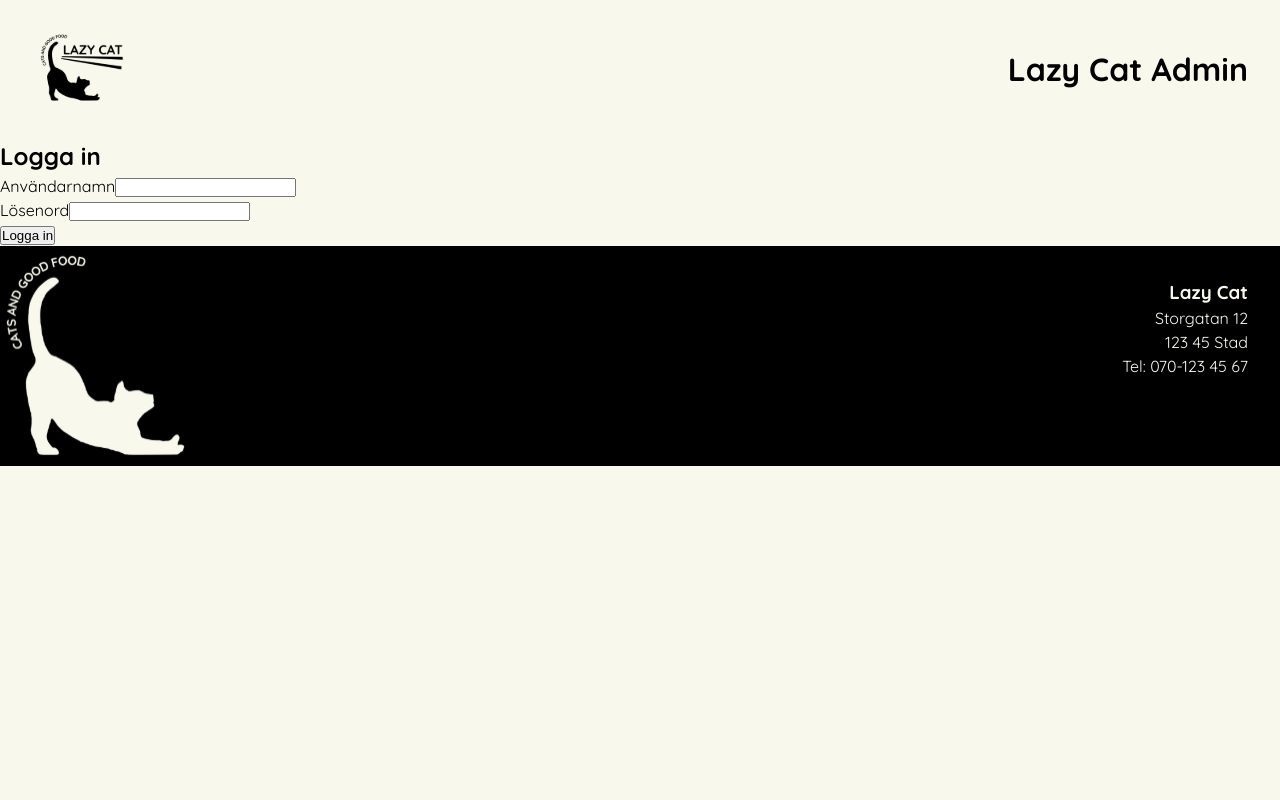
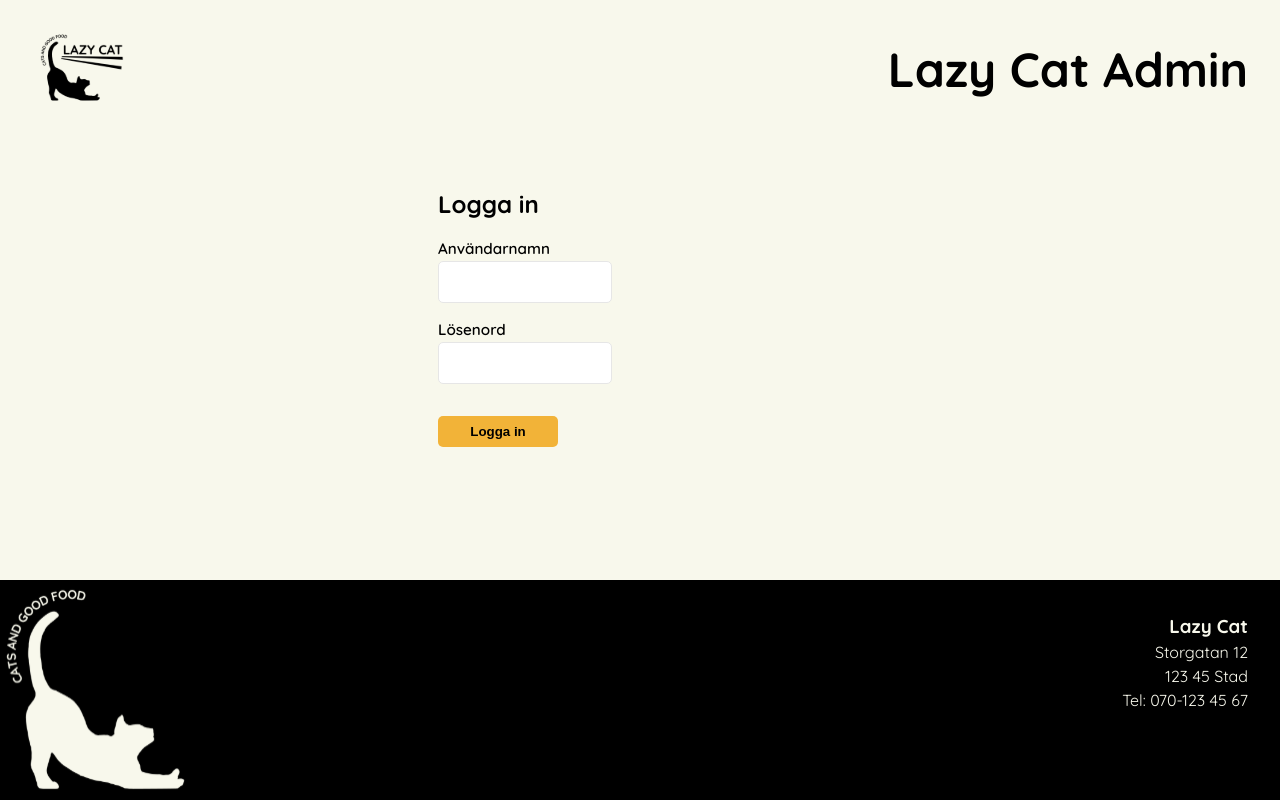
Before and after one commit to JohannaHannahoJ/bbw-projektuppgift-frontend-jh, an Angular app: page /login in a window 1280 px wide. Built offline with nearby package versions, Linux system fonts and the light colour scheme.

Commit message:
Add styling

```diff
--- a/src/app/app.html
+++ b/src/app/app.html
@@ -1,6 +1,7 @@
-
 <app-header></app-header>
 
-<router-outlet />
+<main>
+    <router-outlet />
+</main>
 
 <app-footer></app-footer>
--- a/src/app/components/menu-management/menu-management.html
+++ b/src/app/components/menu-management/menu-management.html
@@ -1,7 +1,7 @@
 <h2>Redigera meny</h2>
 
 @if (selectedItem) {
-  <app-menu-form [selectedItem]="selectedItem" (closeEdit)="selectedItem = null"></app-menu-form>
+<app-menu-form [selectedItem]="selectedItem" (closeEdit)="selectedItem = null"></app-menu-form>
 }
 
 @for(item of menuItems(); track item.id) {
@@ -14,13 +14,15 @@
 
   <p>{{ item.price }} kr</p>
 
-  <button (click)="editItem(item)">
-    Redigera
-  </button>
+  <div class="button-group">
 
-  <button (click)="deleteItem(item.id!)">
-    Ta bort
-  </button>
+    <button (click)="editItem(item)">
+      Redigera
+    </button>
 
+    <button class="delete" (click)="deleteItem(item.id!)">
+      Ta bort
+    </button>
+  </div>
 </div>
 }
--- a/src/app/components/message-form/message-form.css
+++ b/src/app/components/message-form/message-form.css
@@ -0,0 +1,13 @@
+#contact {
+    max-width: 900px;
+    margin: 40px auto;
+    padding: 20px;
+
+    border: 1px solid var(--green);
+    border-radius: 10px;
+}
+
+.form {
+    max-width: 500px;
+    margin: 0 auto;
+}
--- a/src/app/components/message-form/message-form.html
+++ b/src/app/components/message-form/message-form.html
@@ -1,4 +1,6 @@
-<h2 id="contact">Kontakta oss</h2>
+<div id="contact">
+    <div class="form">
+        <h2>Kontakta oss</h2>
 
         @if (statusMessage()) {<p class="message">{{ statusMessage() }}</p>}
 
@@ -16,3 +18,5 @@
             </button>
 
         </form>
+    </div>
+</div>
--- a/src/app/pages/admin-dashboard/admin-dashboard.html
+++ b/src/app/pages/admin-dashboard/admin-dashboard.html
@@ -3,6 +3,7 @@
 </div>
 <p class="welcome">{{ message() }}</p>
 
+<div class="button-group">
   <button type="button" (click)="logout()">
     Logga ut
   </button>
@@ -18,7 +19,7 @@
   <button (click)="activeSection = 'add'">
     Lägg till rätt
   </button>
-
+</div>
 <hr>
 
 @if(activeSection === 'menu') {
--- a/src/app/pages/login/login.css
+++ b/src/app/pages/login/login.css
@@ -0,0 +1,5 @@
+.container {
+    max-width: 500px;
+    margin: 0 auto;
+    padding:3rem;
+}
--- a/src/styles.css
+++ b/src/styles.css
@@ -36,6 +36,10 @@ app-root {
     flex-direction: column;
 }
 
+main {
+    flex: 1;
+}
+
 body {
     color: var(--text);
     background-color: var(--bg);
@@ -43,8 +47,81 @@ body {
     line-height: 1.5;
 }
 
+h1 {
+    font-size: 3rem;
+}
+
+h2 {
+    padding-bottom: 1rem;
+}
+
 .message {
     font-weight: 600;
     padding: 1rem;
     border: 1px solid var(--orange);
 }
+
+/* global fokus-state */
+a:focus,
+button:focus,
+input:focus,
+textarea:focus,
+select:focus {
+    outline: none;
+    border: 2px solid var(--orange);
+}
+
+/* styling för alla forms */
+form {
+    display: flex;
+    flex-direction: column;
+    gap: 1rem;
+    max-width: 500px;
+}
+
+input,
+textarea,
+select {
+    padding: 0.75rem;
+    border: 1px solid #e6e6e6;
+    border-radius: 5px;
+    font-family: inherit;
+}
+
+label {
+    display: block;
+    font-weight: 600;
+    font-size: 0.95rem;
+}
+
+/* generell styling knappar */
+button {
+    padding: 0.5rem 1rem;
+    margin-top: 1rem;
+    margin-bottom: 2rem;
+
+    border: none;
+    border-radius: 5px;
+    max-width: 120px;
+
+    cursor: pointer;
+    font-weight: 600;
+    background: var(--yellow);
+}
+
+.button-group {
+    display: flex;
+    gap: 1rem;
+}
+
+button:hover {
+    border: 2px solid var(--orange);
+}
+
+button.delete {
+    background: var(--orange);
+}
+
+button.delete:hover {
+    background: var(--yellow);
+}
```
Lines whose indentation alone changed are shown as unchanged.
